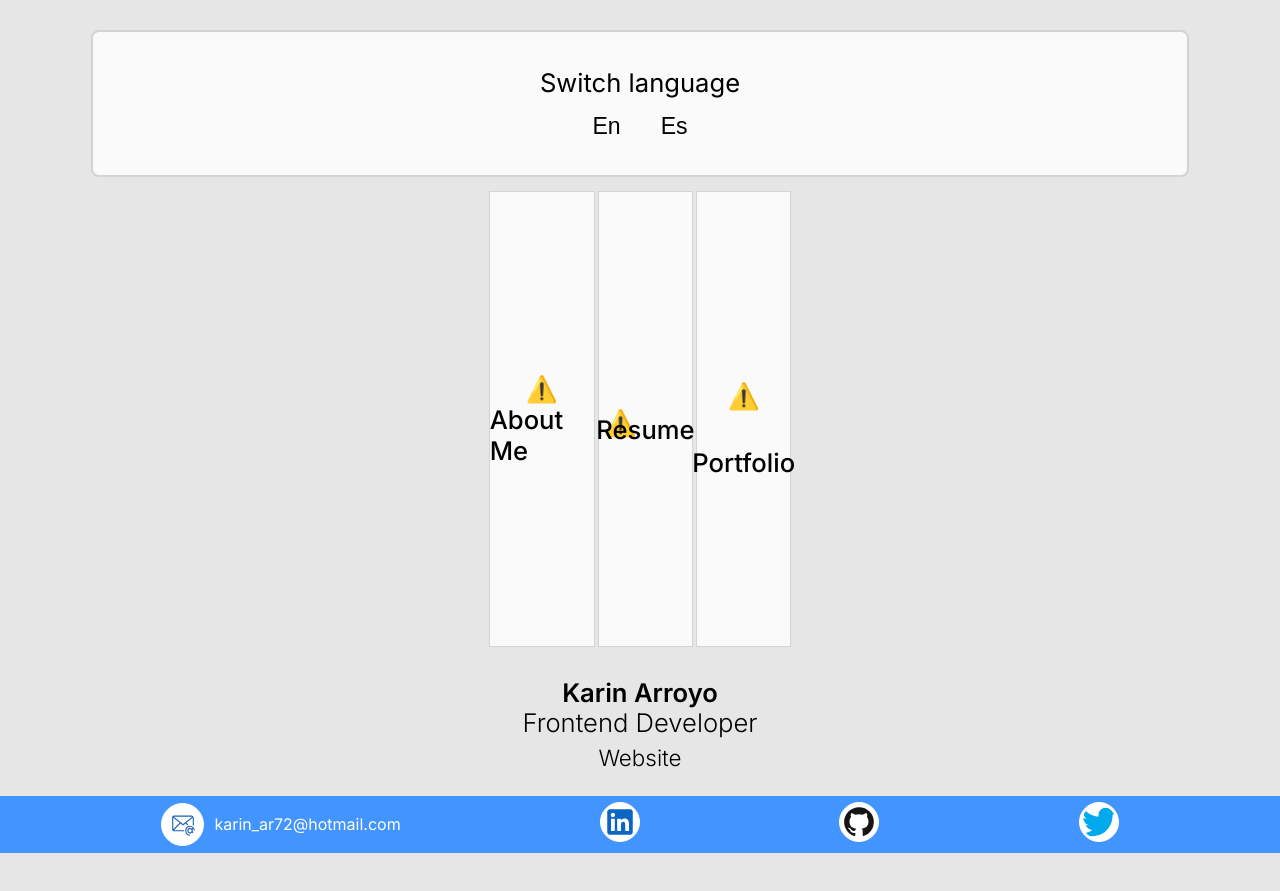
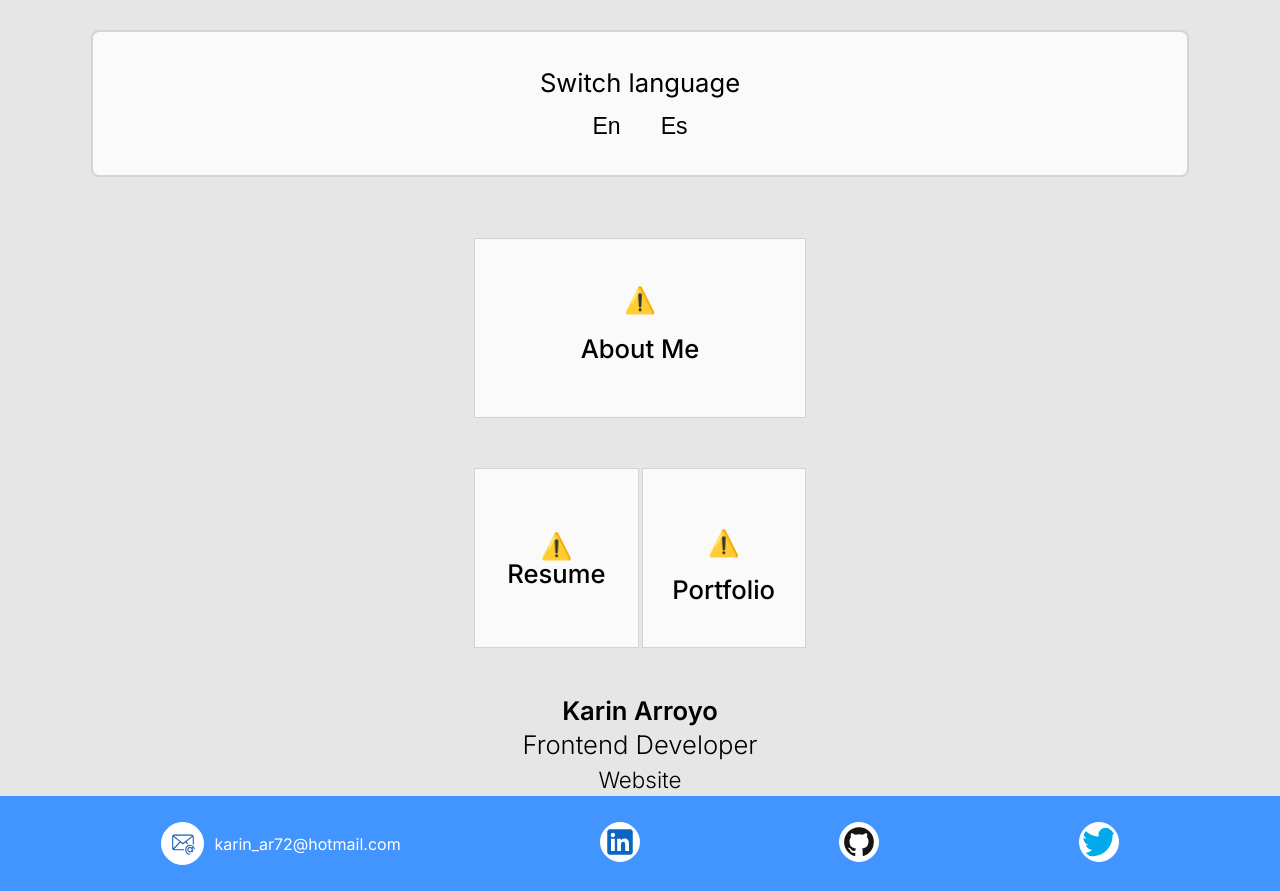
Before and after one commit to karin210/MyWebsite, a Next.js app: page / in a window 1280 px wide. Before the commit the page ends 853 px from the top, so only its background shows below. Built offline with nearby package versions, Linux system fonts and the light colour scheme; no server answers.

Commit message:
styles: set the size of menu items equal

```diff
--- a/app/page.js
+++ b/app/page.js
@@ -38,8 +38,9 @@ export default function Home() {
 
         {/* Menu Links */}
         <ul className={styles.menuBox}>
-          <li className={styles.menuIcon}>
+          <li>
             <Link href={lang === "En" ? "/bio" : "/spanish/bio"}>
+              <article className={styles.menuItem}>
                 <Player
                   autoplay
                   loop
@@ -52,9 +53,10 @@ export default function Home() {
                   />
                 </Player>
                 {lang === "En" ? <span>About Me</span> : <span>Sobre Mí</span>}
+              </article>
             </Link>
           </li>
-          <li className={styles.menuIcon}>
+          <li className={styles.menuItemBox}>
             <Link
               href={
                 lang === "En"
@@ -62,6 +64,7 @@ export default function Home() {
                   : "https://drive.google.com/file/d/1Du8zEzC_UOjHdaaK-duZF1XeIgUli8a6/view?usp=sharing"
               }
             >
+              <article className={styles.menuItem}>
                 <Player
                   autoplay
                   loop
@@ -78,10 +81,12 @@ export default function Home() {
                 ) : (
                   <span className={styles.resumeTxt}>Currículum</span>
                 )}
+              </article>
             </Link>
           </li>
-          <li className={styles.menuIcon}>
+          <li className={styles.menuItemBox}>
             <Link href={lang === "En" ? "/portfolio" : "/spanish/portafolio"}>
+              <article className={styles.menuItem}>
                 <Player
                   autoplay
                   loop
@@ -93,7 +98,12 @@ export default function Home() {
                     buttons={["play", "repeat", "frame", "debug"]}
                   />
                 </Player>
-              {lang === "En" ? <span>Portfolio</span> : <span>Portafolio</span>}
+                {lang === "En" ? (
+                  <span>Portfolio</span>
+                ) : (
+                  <span>Portafolio</span>
+                )}
+              </article>
             </Link>
           </li>
         </ul>
--- a/app/styles/page.module.scss
+++ b/app/styles/page.module.scss
@@ -32,10 +32,12 @@
     li {
       width: 49.5%;
       height: 180px;
+      box-sizing: border-box;
       background-color: variables.$surfaceColor;
       border: 1px solid variables.$surfaceBorderColor;
-      a {
-        width: 80%;
+
+      .menuItem {
+        width: 65%;
         height: 100%;
         @include mixins.flex(column, nowrap);
         align-items: center;
@@ -44,7 +46,7 @@
 
         span {
           font-weight: 500;
-          font-size: clamp(1rem, 2vw, 1.8rem);
+          font-size: clamp(1rem, 2vw, 1.6rem);
         }
 
         .resumeTxt {
@@ -53,31 +55,16 @@
       }
     }
 
-    .menuIcon:first-of-type {
+    li:first-of-type {
       width: 100%;
 
-      a {
-        width: 60%;
-        margin: 0 auto;
-      }
-
-      a span {
-        font-size: clamp(1.15rem, 2vw, 1.8rem);
+      span {
+        font-size: clamp(1.15rem, 2vw, 1.6rem);
       }
     }
 
-    .menuIcon:nth-of-type(2) {
-      div {
-        position: relative;
-        top: 4px;
-      }
-    }
-
-    .menuIcon:last-of-type {
-      a {
-        margin-top: 3%;
-        gap: 12px;
-      }
+    li:last-of-type a .menuItem {
+      gap: 9%;
     }
   }
 
@@ -153,15 +140,12 @@
 
 // In mobile the first menu option must be bigger
 @media (max-width: 714px) {
-  .menuIcon:first-of-type a:active {
-    width: 50%;
+  .menuBox {
+    li:active {
+      background-color: rgb(255, 255, 255);
+      // width: 50%;
       transition: 0.3s;
     }
-
-  .menuIcon:nth-of-type(2) a:active,
-  .menuIcon:last-of-type a:active {
-    width: 67%;
-    transition: 0.3s;
   }
 }
 
@@ -177,54 +161,58 @@
         height: 100%;
         margin: 0;
         padding: 0;
-        a {
-          width: 100%;
+        transition: 0.2s;
+      }
+
+      li:first-of-type {
+        width: 28.7%;
+        height: 100%;
+        margin: 0;
         padding: 0;
-          margin: 0 auto;
+
+        .menuItem {
+          margin-top: 5px;
+          // position: relative;
+          // bottom: 25px;
+          // top: 21px;
+          // gap: 20px;
+
+          div {
+            width: 125%;
+            position: relative;
+            bottom: 9px;
+            display: flex;
+            justify-content: center;
+          }
+
+          span {
+            // margin: 0 auto;
+          }
         }
       }
 
-      .menuIcon:first-of-type:hover,
-      .menuIcon:nth-of-type(2):hover,
-      .menuIcon:last-of-type:hover {
-        padding: 5%;
-        transition: 0.3s;
+      li:nth-of-type(2) .menuItem span {
+        position: relative;
+        top: 2px;
       }
 
-      .menuIcon:first-of-type {
-        width: 32%;
-        a {
-          width: 100%;
+      li:last-of-type .menuItem {
+        width: 62%;
+        position: relative;
+        top: 2px;
+
+        span {
+          position: relative;
+          top: 6px;
         }
       }
 
-      .menuIcon:nth-of-type(2) {
-        a {
-          width: 88%;
-          position: relative;
-          top: 2%;
-
-          span {
-            position: relative;
-            bottom: 3%;
-          }
-        }
-        div {
-          width: 100%;
-        }
-      }
-
-      .menuIcon:last-of-type {
-        a {
-          width: 83%;
-          position: relative;
-          gap: 8%;
-          top: 1.5%;
-        }
-        div {
-          position: relative;
-        }
-      }
+      li:hover {
+        background-color: rgb(255, 255, 255);
+        // border-top: 2px solid rgb(200, 200, 200);
+        // border-left: 2px solid rgb(200, 200, 200);
+        // border-right: 2px solid rgb(0, 0, 0);
+        // border-bottom: 2px solid rgb(0, 0, 0);
       }
 
       h1 {
@@ -239,3 +227,4 @@
       padding: 0.5% 0;
     }
   }
+}
```
Lines whose indentation alone changed are shown as unchanged.
